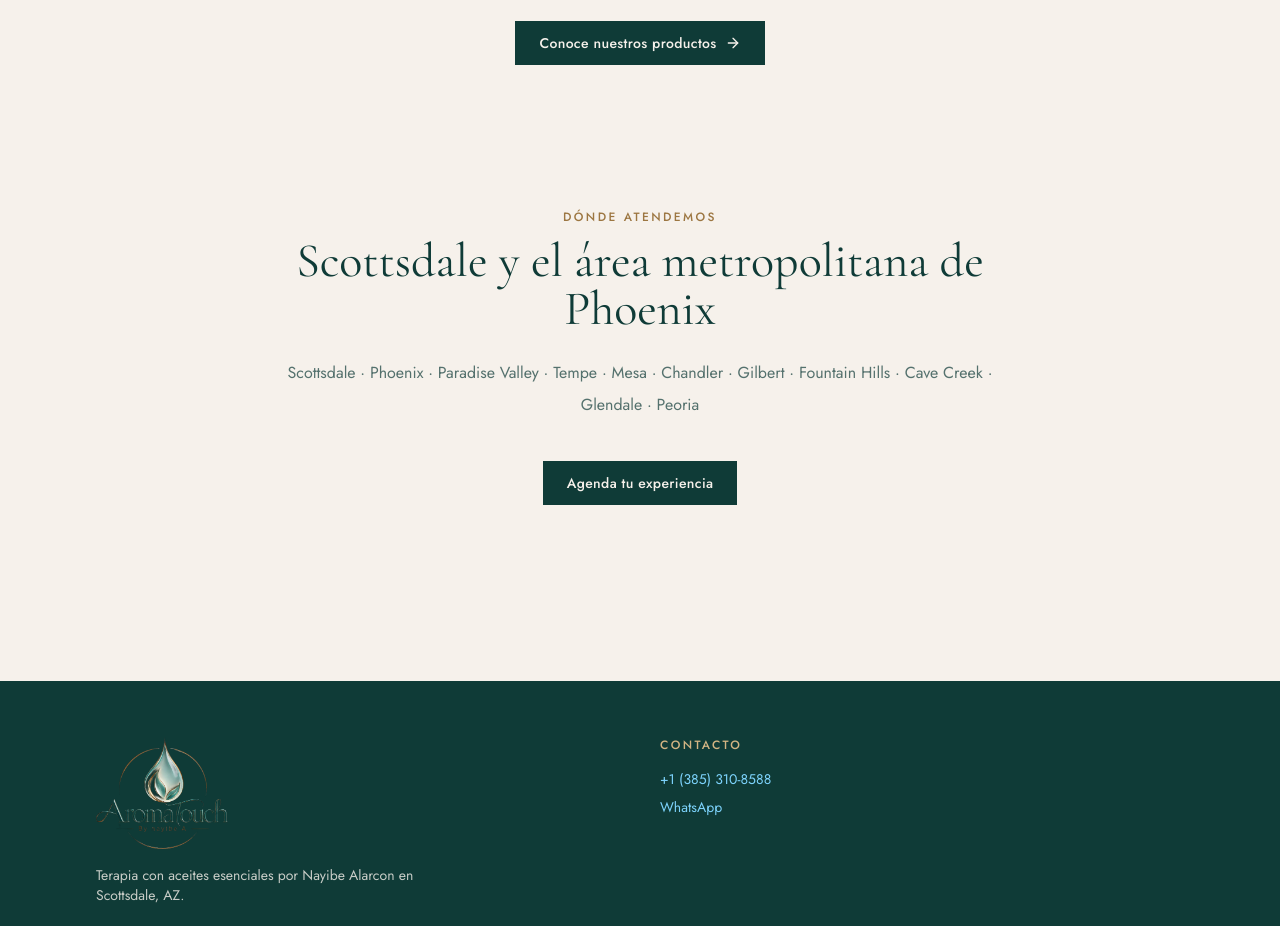
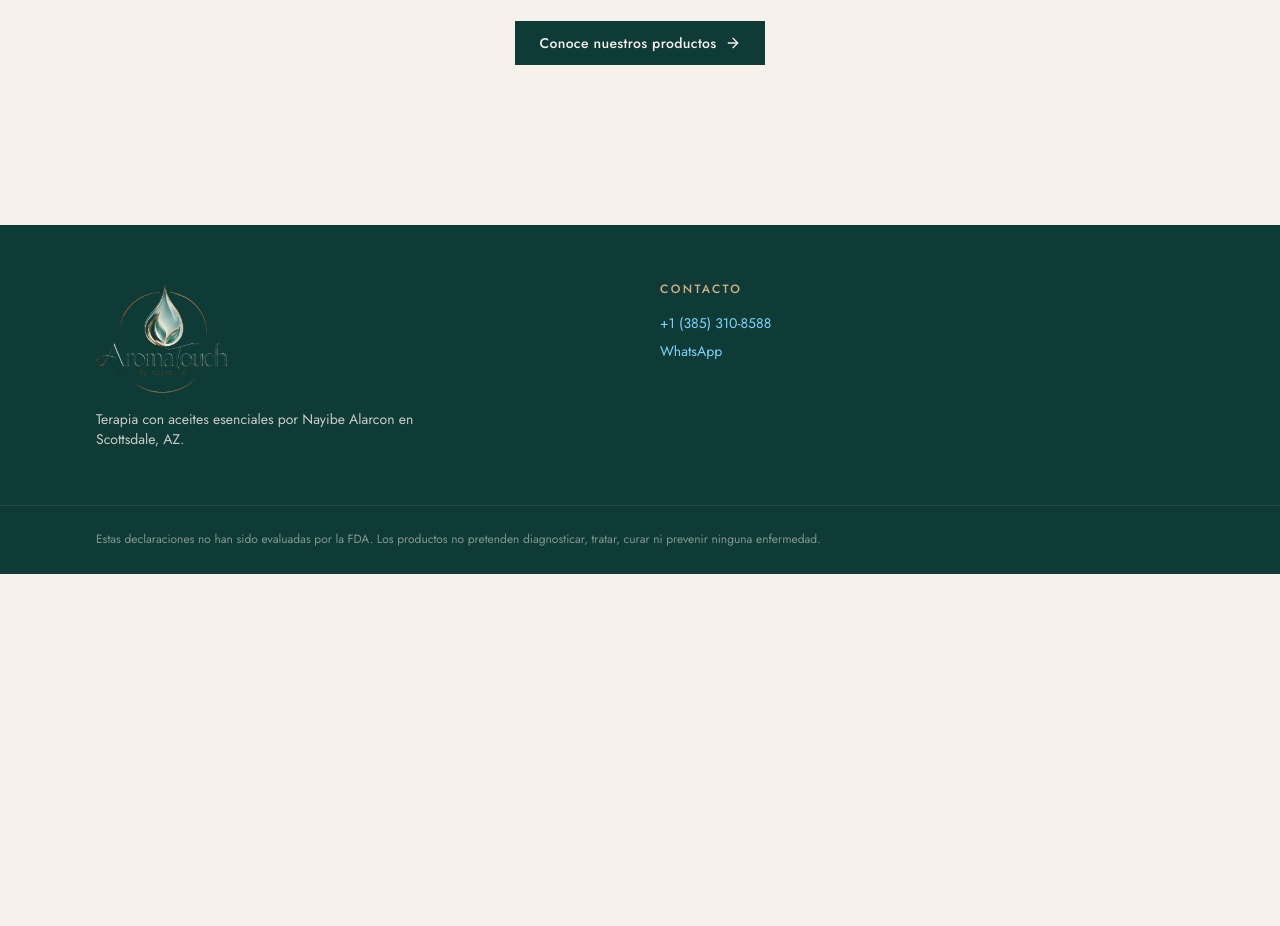
Before and after one commit to gordotechwebsite-dot/Aromatouch, a React (Vite) app: page / in a window 1280 px wide. Shown: the part 1860-2786 px from the top of the page. After the commit the page ends 2434 px from the top, so only its background shows below. Built offline with nearby package versions, Linux system fonts and the light colour scheme; no server answers.

Commit message:
Portada sin la sección Dónde atendemos
Co-Authored-By: loptipdavid@gmail.com <gordotechwebsite@gmail.com>

```diff
--- a/src/pages/Home.tsx
+++ b/src/pages/Home.tsx
@@ -5,7 +5,7 @@ import { useContent } from '../content'
 
 export default function Home() {
   const { t, tl } = useLang()
-  const { hero, promo, about, therapies, serviceAreas, business } = useContent()
+  const { hero, promo, about, therapies, business } = useContent()
 
   return (
     <>
@@ -79,17 +79,6 @@ export default function Home() {
           {t({ en: 'Discover our products', es: 'Conoce nuestros productos' })} <ArrowRight size={16} />
         </Link>
       </section>
-
-      <section className="wrap py-20 text-center">
-        <p className="eyebrow">{t({ en: 'Where we go', es: 'Dónde atendemos' })}</p>
-        <h2 className="mx-auto mt-3 max-w-3xl text-4xl md:text-5xl">
-          {t({ en: 'Scottsdale and the Phoenix metro area', es: 'Scottsdale y el área metropolitana de Phoenix' })}
-        </h2>
-        <p className="mx-auto mt-6 max-w-3xl leading-loose text-ink/70">{serviceAreas.join(' · ')}</p>
-        <Link to="/book" className="btn mt-10">
-          {t(promo.cta)}
-        </Link>
-      </section>
     </>
   )
 }
```
